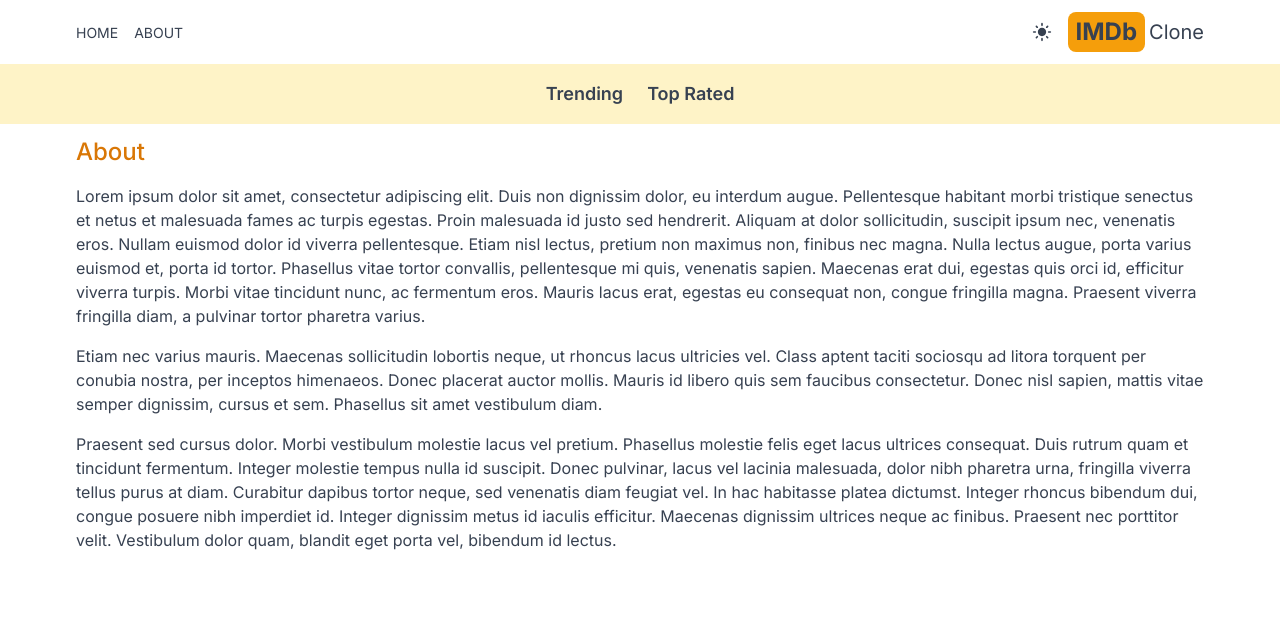
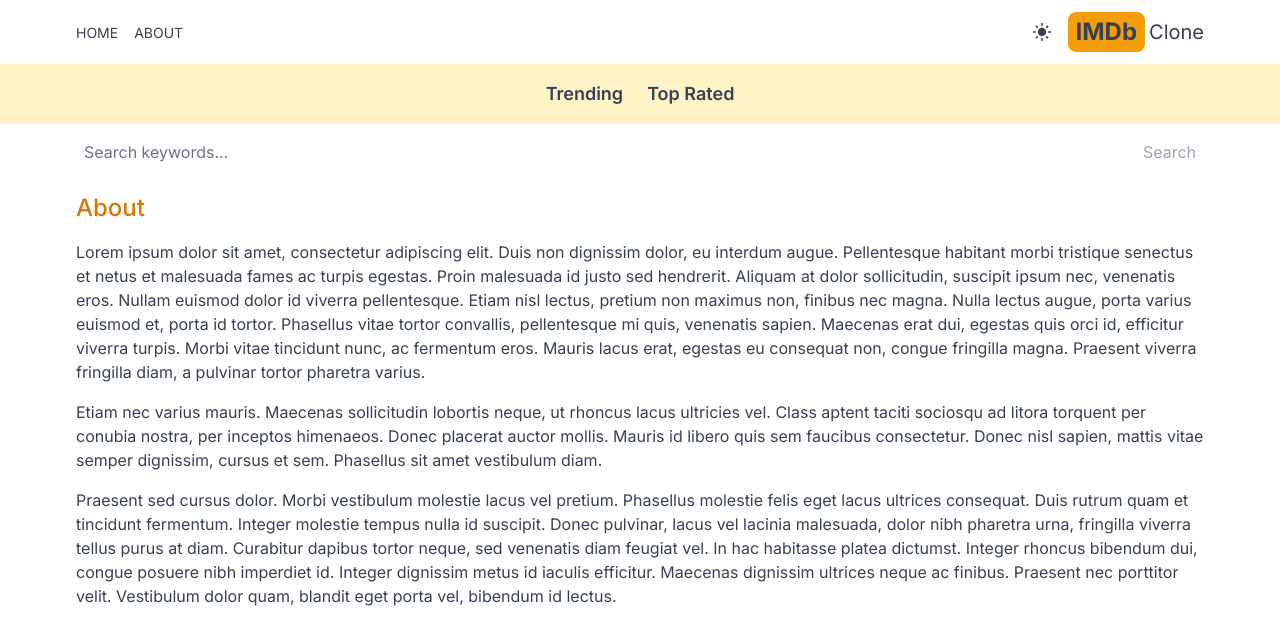
Before and after one commit to emoudy/imdb-next, a Next.js app: page /about in a window 1280 px wide. Shown: the top 644 px of the page. Built offline with nearby package versions, Linux system fonts and the light colour scheme.

Commit message:
Creating Search

```diff
--- /dev/null
+++ b/src/app/components/SearchBox.jsx
@@ -0,0 +1,33 @@
+"use client";
+
+import { useState } from "react";
+import { useRouter } from "next/navigation";
+
+export default function SearchBox() {
+  const [search, setSearch] = useState("");
+  const router = useRouter();
+  const handleSubmit = (e) => {
+    e.preventDefault();
+    router.push(`/search/${search}`);
+  };
+  return (
+    <form
+      className="flex justify-between px-5 max-w-6xl mx-auto"
+      onSubmit={handleSubmit}
+    >
+      <input
+        type="text"
+        placeholder="Search keywords..."
+        className="w-full h-14 rounded-md placeholder-gray-500 outline-none bg-transparent flex-1"
+        value={search}
+        onChange={(e) => setSearch(e.target.value)}
+      />
+      <button
+        className="text-amber-600 disabled:text-gray-400"
+        disabled={search === ""}
+      >
+        Search
+      </button>
+    </form>
+  );
+}
--- a/src/app/layout.js
+++ b/src/app/layout.js
@@ -3,6 +3,7 @@
 import Header from "./components/Header";
 import Providers from "./Providers";
 import SubNavbar from "./components/SubNavBar/SubNavBar";
+import SearchBox from "./components/SearchBox";
 
 const inter = Inter({ subsets: ["latin"] });
 
@@ -18,6 +19,7 @@
         <Providers>
           <Header />
           <SubNavbar />
+          <SearchBox />
           {children}
         </Providers>
       </body>
--- /dev/null
+++ b/src/app/search/[searchTerm]/page.jsx
@@ -0,0 +1,19 @@
+import MovieResults from "../../components/MovieResults";
+
+export default async function SearchPage({ params }) {
+  const seachTerm = params.searchTerm;
+  const res = await fetch(
+    `https://api.themoviedb.org/3/search/movie?api_key=${process.env.API_KEY}&query=${seachTerm}&language=en-US&page=1&include_adult=false`
+  );
+  const data = await res.json();
+  const results = data.results;
+  return (
+    <div>
+      {results && results.length === 0 ? (
+        <h1 className="text-center pt-6">No Results Found</h1>
+      ) : (
+        <MovieResults results={results} />
+      )}
+    </div>
+  );
+}
```
